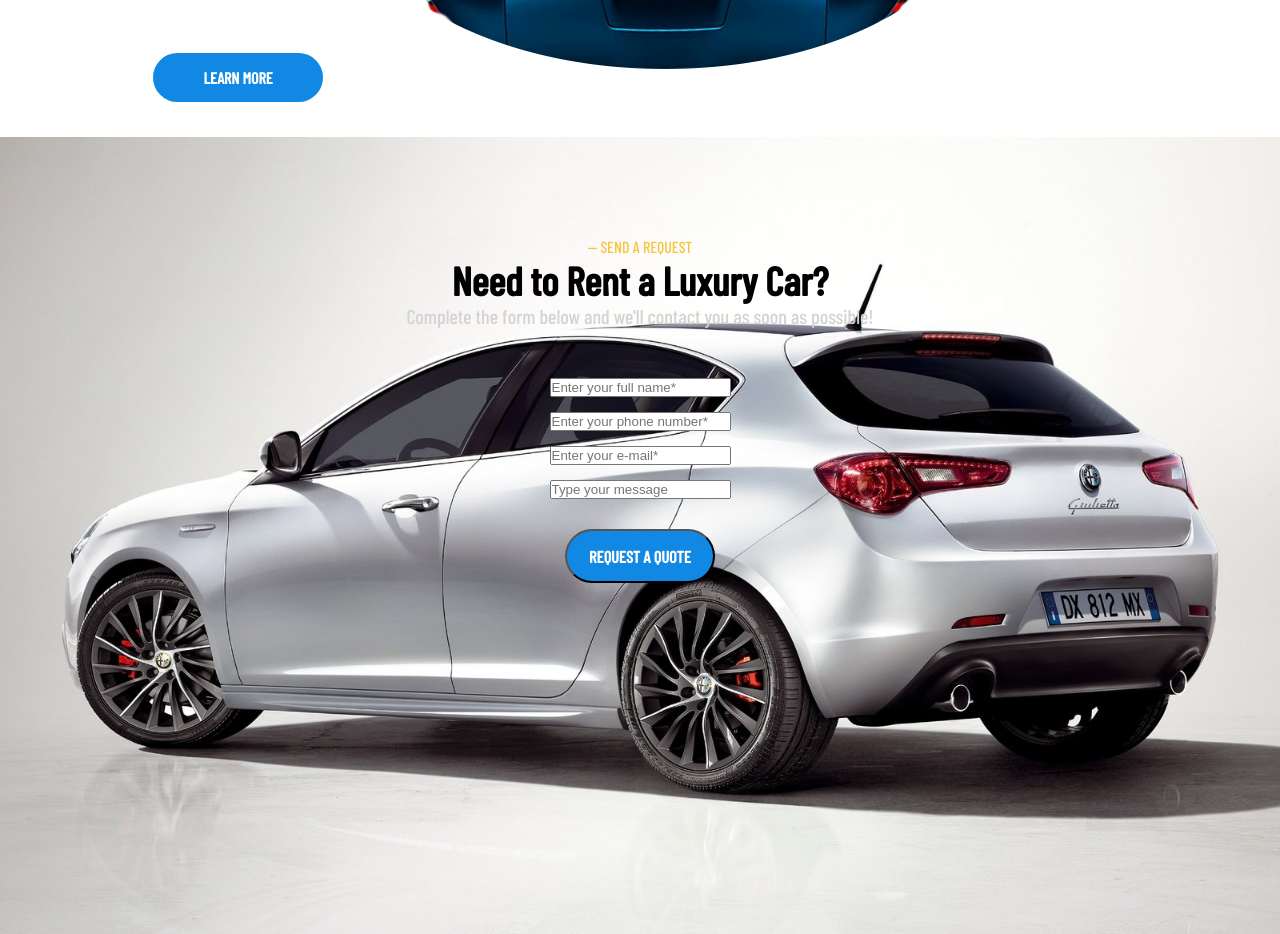
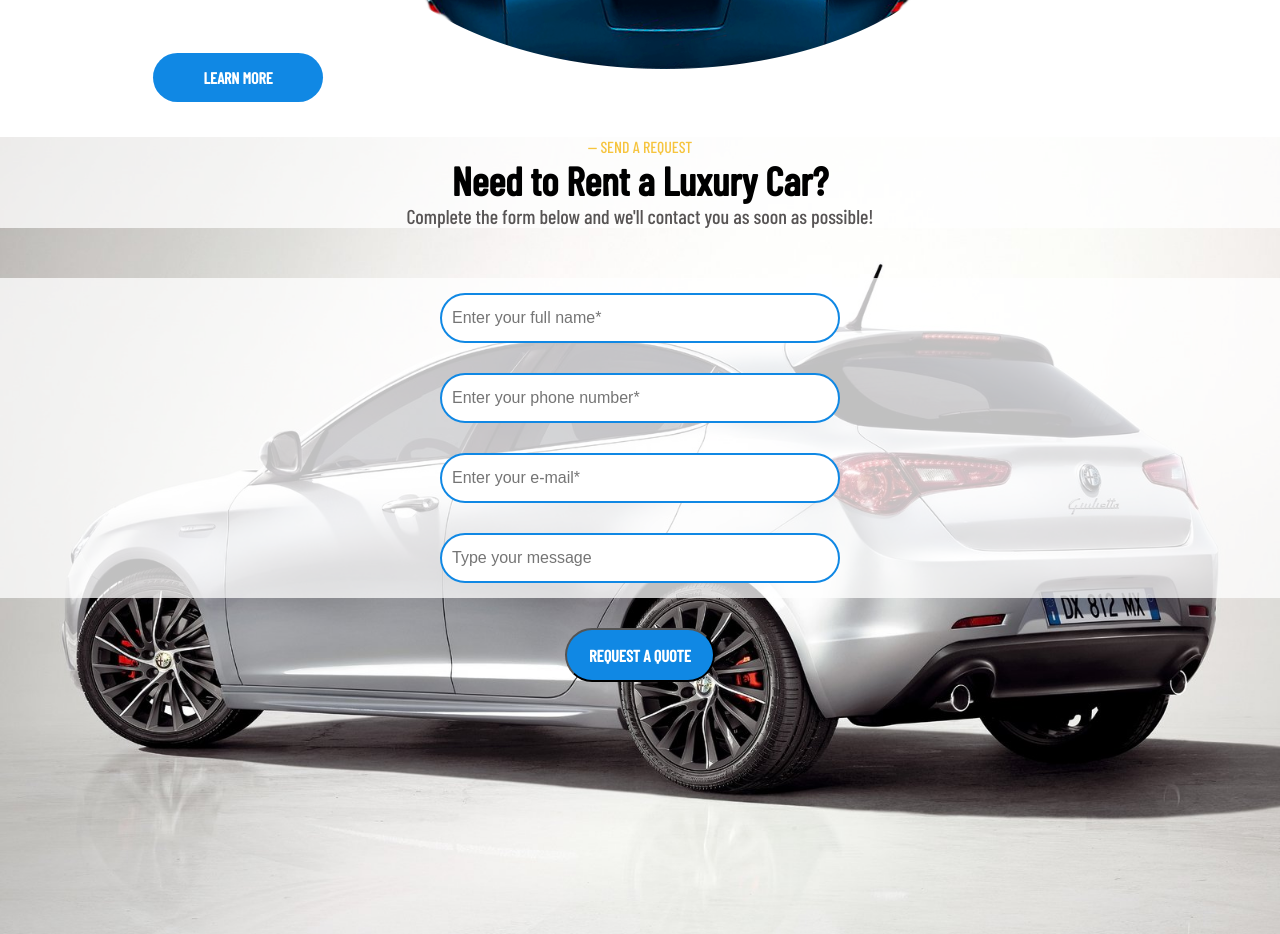
Before and after one commit to koldovsky/676-team-05, a plain HTML site: page index.html in a window 1280 px wide. Shown: the part 2100-3034 px from the top of the page. Drawn offline with nearby package versions, Linux system fonts and the light colour scheme.

Commit message:
change options into request-form

```diff
--- a/css/request-form.css
+++ b/css/request-form.css
@@ -7,9 +7,9 @@
     background-position: 45% 55%;
 }
 .form__header {
-    padding-top: 100px;
     display: block;
     justify-content: center;
+    background-color: rgba(255, 255, 255, 0.753);
 }
 .send__request {
     color: var(--main-text-color);
@@ -22,20 +22,32 @@
     text-align: center;
     font-weight: 700;
 }
+.form {
+    display: block;
+    background-color: rgba(255, 255, 255, 0.753);
+}
 .complete__form {
-    color: lightgray;
+    color: rgb(87, 84, 84);
     font-size: 20px;
     text-align: center;
     margin-bottom: 50px;
 }
-#form {
+.form__field {
     display: flex;
     justify-content: center;
 }
-.form__field {
-    display: flex;
-    justify-content: center;
-    margin-top: 15px;
+.form__decoration {
+    padding-left: 10px;
+    width: 400px;
+    height: 50px;
+    margin: 15px;
+    border-radius: 30px;
+    border: 2px solid var(--main-blu);
+    transition: .3s border-color;
+    font-size: 16px;
+}
+.form__decoration:hover {
+    border: 2px solid var(--main-text-color);
 }
 .request__button {
     display: flex;
@@ -52,7 +64,6 @@
     font-size: 16.5px;
     font-weight: 700;
     color: rgb(255, 255, 255);
-    font-stretch: 100%;
     text-decoration:none;
     text-align: center;
 }
--- a/index.html
+++ b/index.html
@@ -114,16 +114,16 @@
         </div>
         <form class="form">
             <div class="form__field">
-                <input type="text" placeholder="Enter your full name*">
+                <input type="text" class="form__decoration" placeholder="Enter your full name*">
             </div>
             <div class="form__field">
-                <input type="tel" placeholder="Enter your phone number*">
+                <input type="tel" class="form__decoration" placeholder="Enter your phone number*">
             </div>
             <div class="form__field">
-                <input type="email" placeholder="Enter your e-mail*">
+                <input type="email" class="form__decoration" placeholder="Enter your e-mail*">
             </div>
             <div class="form__field">
-                <input type="text" placeholder="Type your message">
+                <input type="text" class="form__decoration" placeholder="Type your message">
             </div>
         </form>
         <div class="request__button">
```
